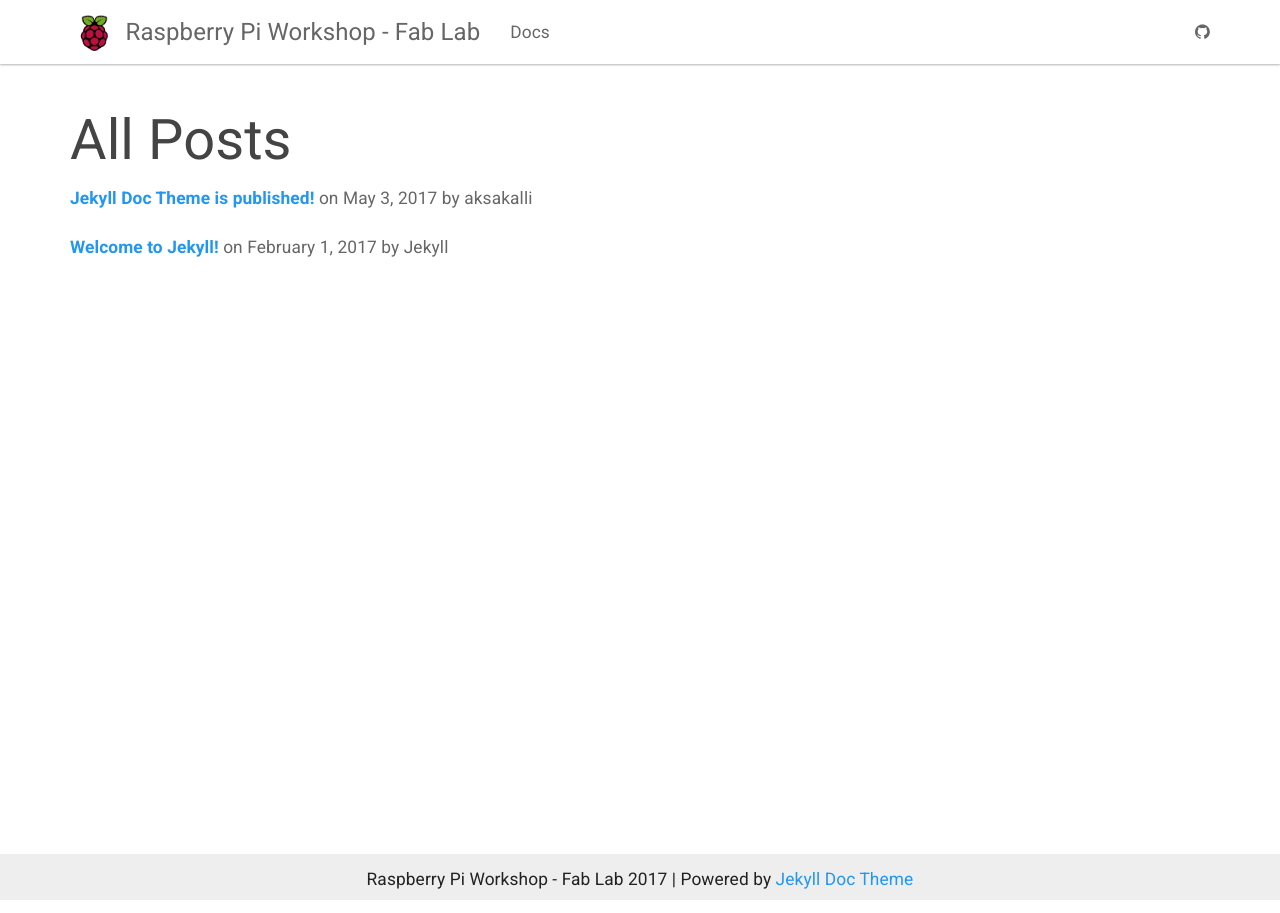
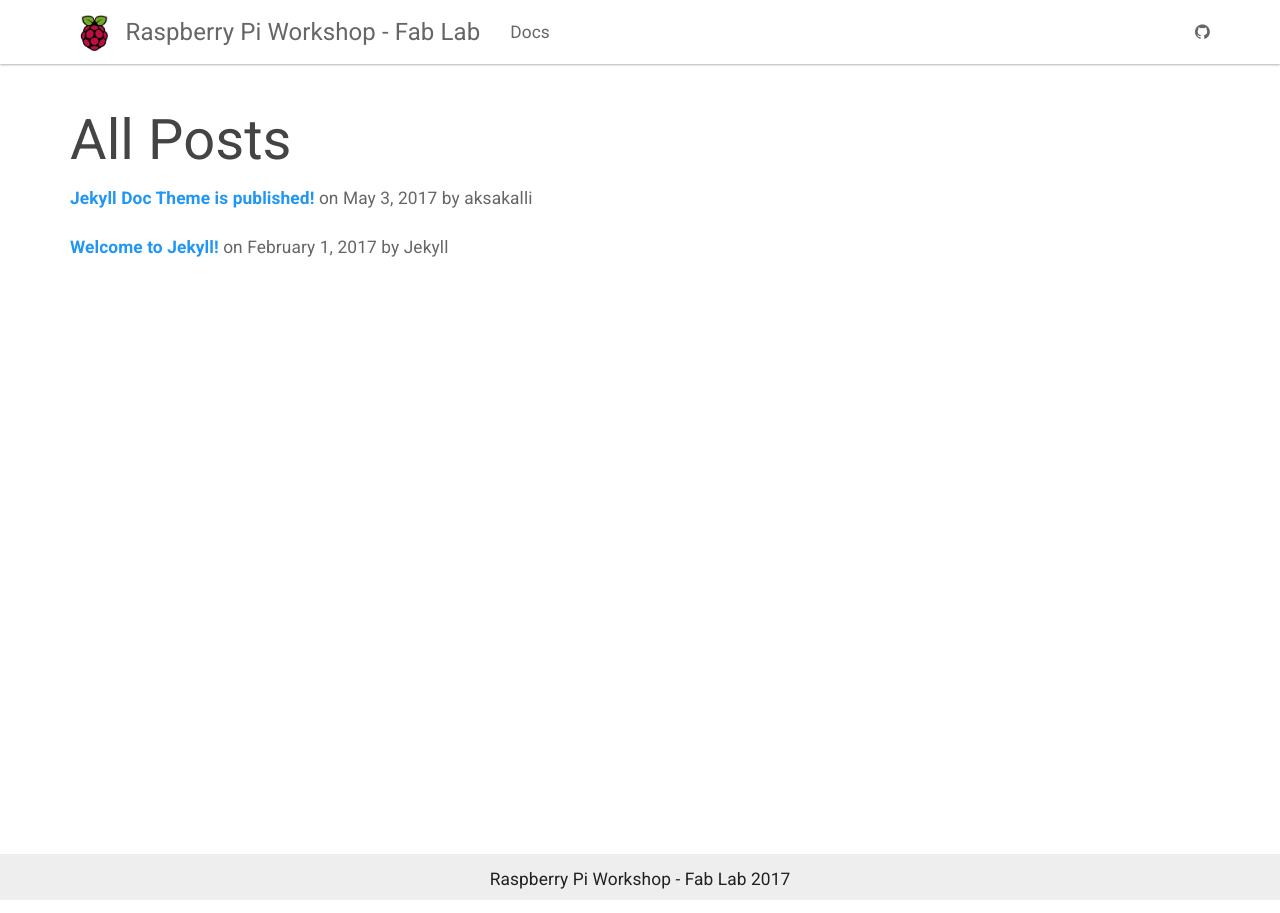
Before and after one commit to manashmandal/FabLabRpiWorkshop2017, a Jekyll site: the page built from allposts.html, in a window 1280 px wide. Built offline with Jekyll 4.4.1, drawn with Linux system fonts in a browser that asks for light colours; nearby versions of some CDN libraries.

Commit message:
remove powered by

```diff
--- a/_includes/footer.html
+++ b/_includes/footer.html
@@ -2,8 +2,8 @@
     <div class="container">
 
         <p class="text-center">
-            {{ site.title }} {{ site.time | date: '%Y' }} |
-            Powered by <a href="https://github.com/aksakalli/jekyll-doc-theme">Jekyll Doc Theme</a>
+            {{ site.title }} {{ site.time | date: '%Y' }}
+            <!-- Powered by <a href="https://github.com/aksakalli/jekyll-doc-theme">Jekyll Doc Theme</a> -->
         </p>
         <!-- <p class="text-muted">Place sticky footer content here.</p> -->
     </div>
```
